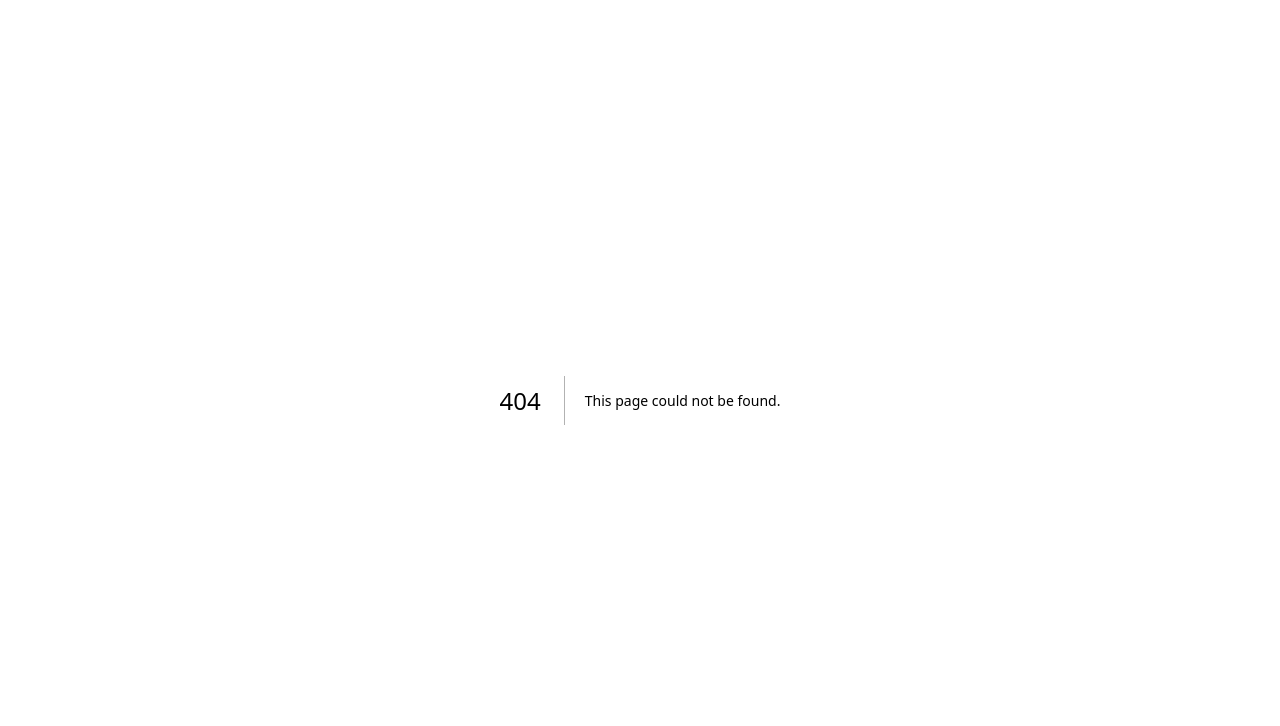
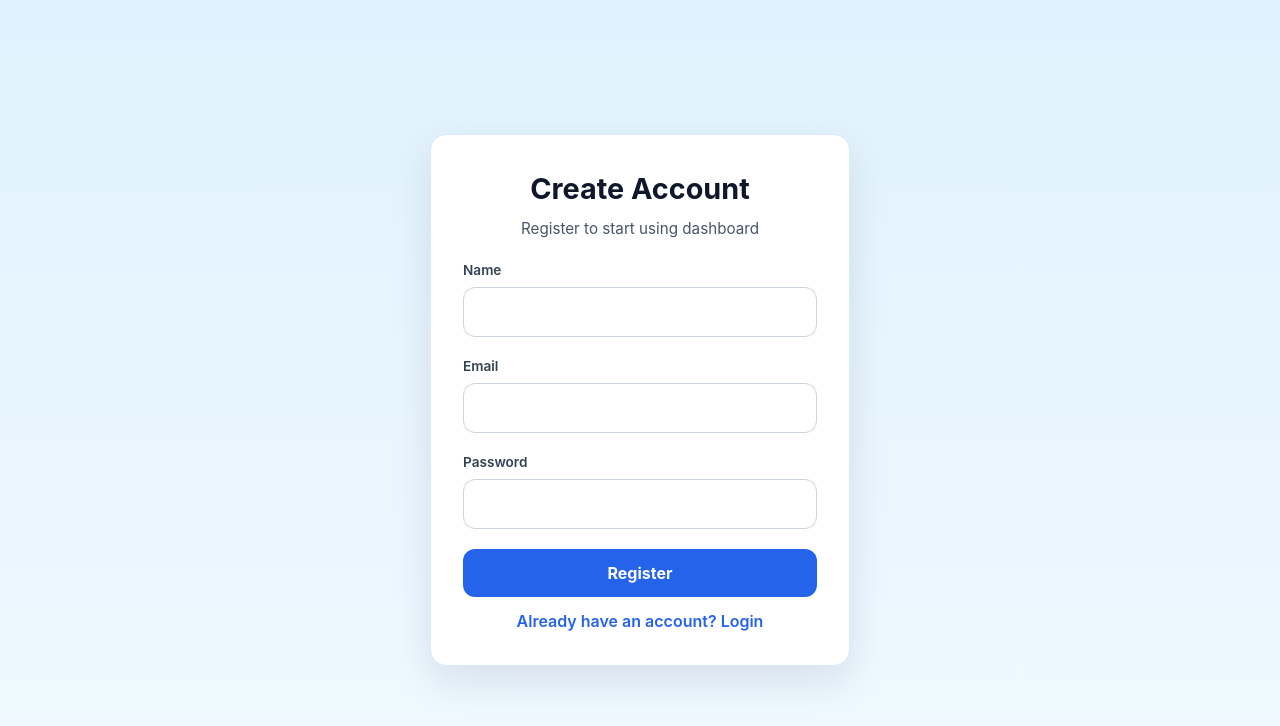
Before and after one commit to vikuuuuu/mydashboard, a Next.js app: page /register in a window 1280 px wide. Before the commit this address had no page. Shown: the top 726 px of the page. Built offline with nearby package versions, Linux system fonts and the light colour scheme.

Commit message:
Login page Updated and Create Register page

```diff
--- a/src/app/login/page.js
+++ b/src/app/login/page.js
@@ -134,6 +134,12 @@ export default function LoginPage() {
           >
             Forgot Password?
           </button>
+          <button
+ className={styles.switchMode}
+ onClick={()=>router.push("/register")}
+>
+ Create new account
+</button>
 
           <button className={styles.loginBtn} disabled={loading}>
             {loading ? "Signing in..." : "Login"}
--- /dev/null
+++ b/src/app/register/page.js
@@ -0,0 +1,113 @@
+"use client";
+
+import { useState } from "react";
+import { useRouter } from "next/navigation";
+import { Toaster, toast } from "react-hot-toast";
+
+import { registerWithEmail } from "@/lib/firebaseAuth";
+
+import styles from "../login/login.module.css";
+
+export default function RegisterPage() {
+
+  const router = useRouter();
+
+  const [name,setName] = useState("");
+  const [email,setEmail] = useState("");
+  const [password,setPassword] = useState("");
+
+  const [loading,setLoading] = useState(false);
+
+  const handleRegister = async(e)=>{
+
+    e.preventDefault();
+
+    setLoading(true);
+
+    try{
+
+      await registerWithEmail(name,email,password);
+
+      toast.success("Account created successfully");
+
+      router.replace("/dashboard");
+
+    }catch(err){
+
+      toast.error("Registration failed");
+
+    }
+
+    setLoading(false);
+
+  };
+
+  return(
+
+    <div className={styles.wrapper}>
+
+      <Toaster position="top-right"/>
+
+      <div className={styles.loginCard}>
+
+        <h1 className={styles.title}>Create Account</h1>
+
+        <p className={styles.subtitle}>
+          Register to start using dashboard
+        </p>
+
+        <form onSubmit={handleRegister}>
+
+          <div className={styles.formGroup}>
+            <label className={styles.label}>Name</label>
+            <input
+              className={styles.input}
+              value={name}
+              onChange={(e)=>setName(e.target.value)}
+              required
+            />
+          </div>
+
+          <div className={styles.formGroup}>
+            <label className={styles.label}>Email</label>
+            <input
+              type="email"
+              className={styles.input}
+              value={email}
+              onChange={(e)=>setEmail(e.target.value)}
+              required
+            />
+          </div>
+
+          <div className={styles.formGroup}>
+            <label className={styles.label}>Password</label>
+            <input
+              type="password"
+              className={styles.input}
+              value={password}
+              onChange={(e)=>setPassword(e.target.value)}
+              minLength={6}
+              required
+            />
+          </div>
+
+          <button className={styles.loginBtn}>
+            {loading ? "Creating..." : "Register"}
+          </button>
+
+        </form>
+
+        <button
+          className={styles.switchMode}
+          onClick={()=>router.push("/login")}
+        >
+          Already have an account? Login
+        </button>
+
+      </div>
+
+    </div>
+
+  );
+
+}
```
